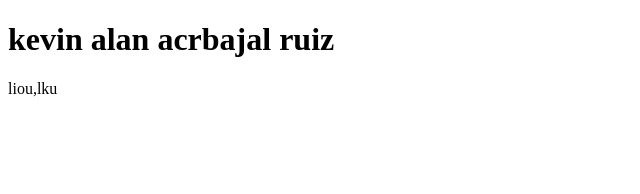
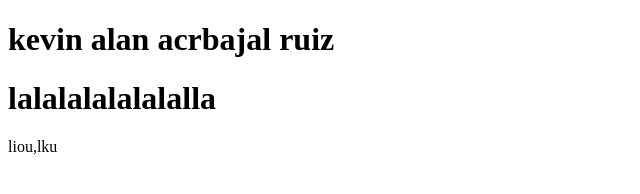
Before and after one commit to kevinpichulo/proyecto, a plain HTML site: page index.html in a window 1280 px wide. Shown: the whole page, without its empty margins (0-640 px from the left). Drawn offline with Linux system fonts and the light colour scheme.

Commit message:
lalalalalalalalala en h1

```diff
--- a/index.html
+++ b/index.html
@@ -7,5 +7,8 @@
 </head>
 <body>
     <h1>kevin alan acrbajal ruiz</h1>
+    <h1>lalalalalalalalla
+
+    </h1>
 </body>
 </html>liou,lku
```
